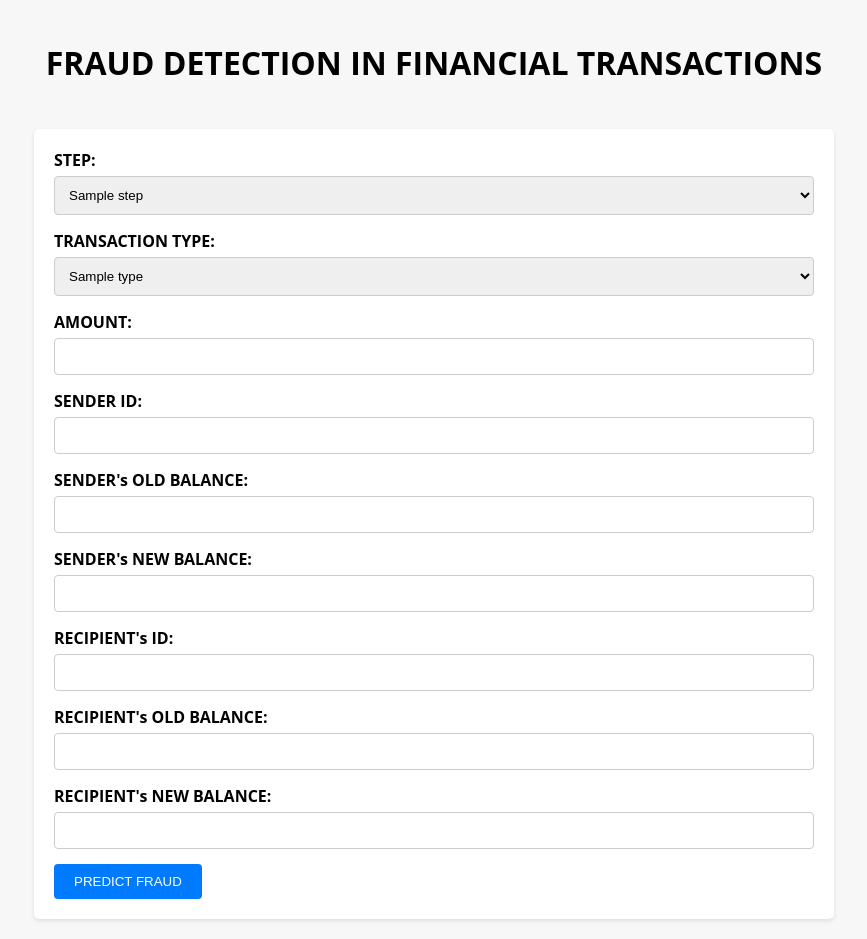
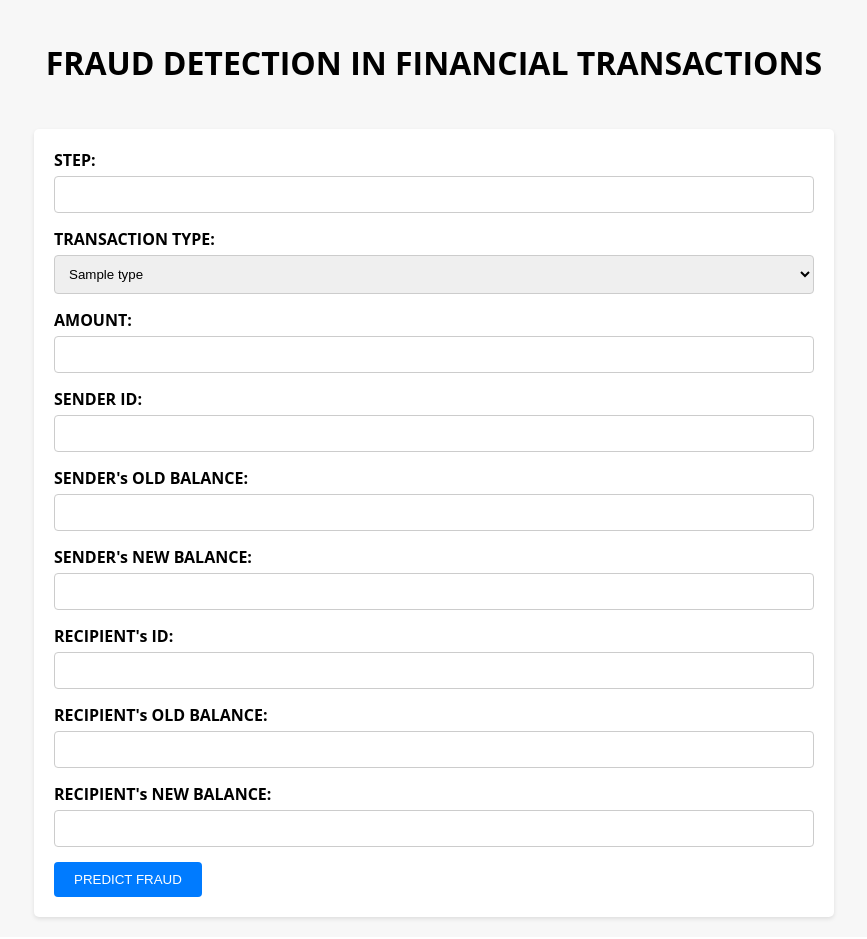
Before and after one commit to sahil82764/fraudDetector, a Flask app: template templates/index.html in a window 1280 px wide. Shown: the whole page, without its empty margins (206-1073 px from the left). Run offline with Flask 3, Linux system fonts and the light colour scheme; the template is opened without the code that fills it: most values are stand-ins (such as "Sample title", 1, 10 or a date in 2020).

Commit message:
Update index.html

```diff
--- a/templates/index.html
+++ b/templates/index.html
@@ -15,11 +15,7 @@
             <form action="/predict" method="post">
                 <div class="form-group">
                     <label for="step">STEP:</label>
-                    <select name="step" id="step">
-                        {% for step in steps %}
-                            <option value="{{ step }}">{{ step }}</option>
-                        {% endfor %}
-                    </select>
+                    <input type="number" id="step" name="step" required>
                 </div>
                 <div class="form-group">
                     <label for="transaction_type">TRANSACTION TYPE:</label>
```
